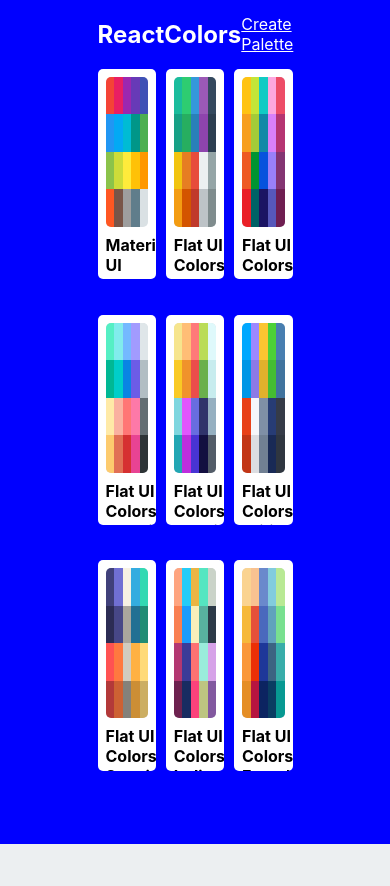
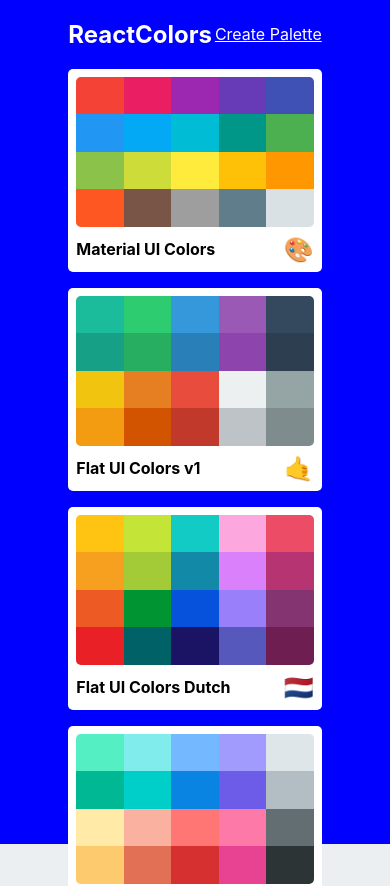
Before and after one commit to saalikmubeen/UI-Colors, a React (Create React App) app: page / in a window 390 px wide. Shown: the top 886 px of the page. Before the commit the page ends 844 px from the top, so only its background shows below. Built offline with nearby package versions, Linux system fonts and the light colour scheme.

Commit message:
make PaletteList responsive

```diff
--- a/src/PaletteList.js
+++ b/src/PaletteList.js
@@ -17,7 +17,15 @@
       display: "flex",
       flexDirection: "column",
       alignItems: "flex-start",
-      flexWrap: "wrap"
+      flexWrap: "wrap",
+
+      "@media screen and (max-width: 1600px)": {
+          width: "80%"
+      },
+
+      "@media screen and (max-width: 576px)": {
+         width: "65%"
+     }
     },
 
     miniPalettes: {
@@ -25,7 +33,17 @@
          width: "100%",
          display: "grid",
          gridTemplateColumns: "repeat(3, 30%)",
-         gridGap: "5%"
+         gridGap: "2rem",
+
+         "@media screen and (max-width: 900px)": {
+            gridTemplateColumns: "repeat(2, 50%)",
+            gridGap: "1.5rem"
+         },
+
+         "@media screen and (max-width: 576px)": {
+            gridTemplateColumns: "repeat(1, 100%)",
+            gridGap: "1rem"
+         }
     },
 
     nav: {
```
